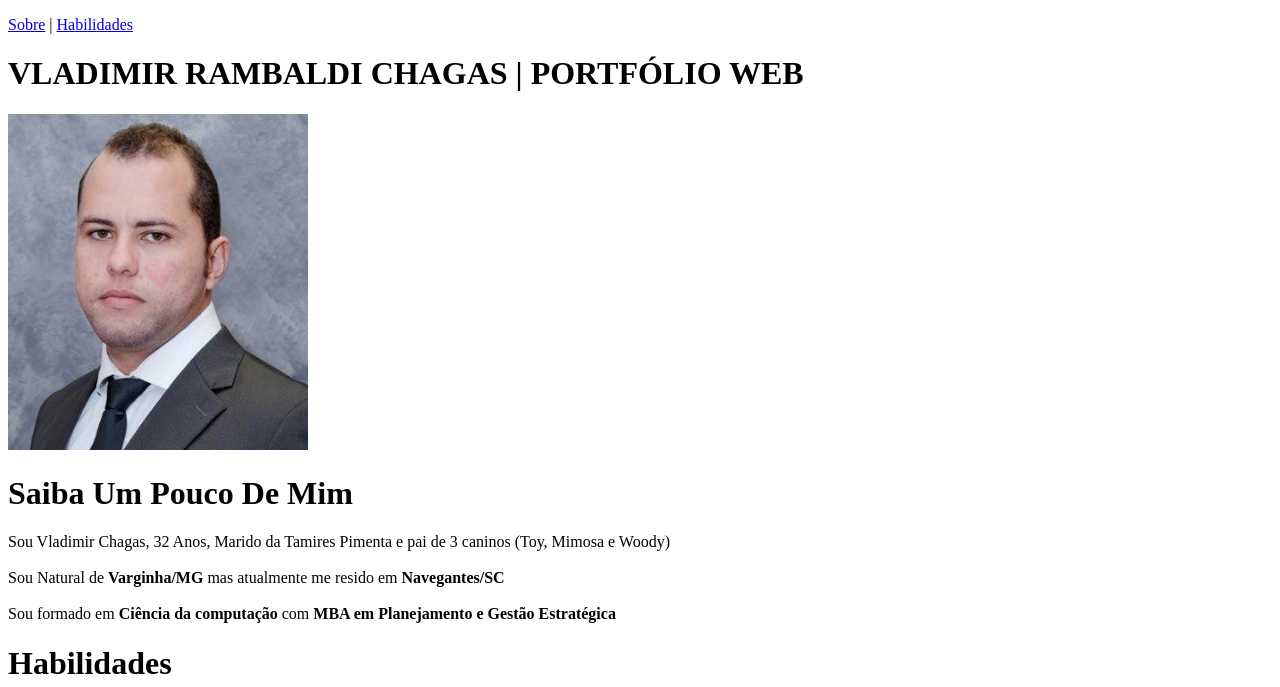
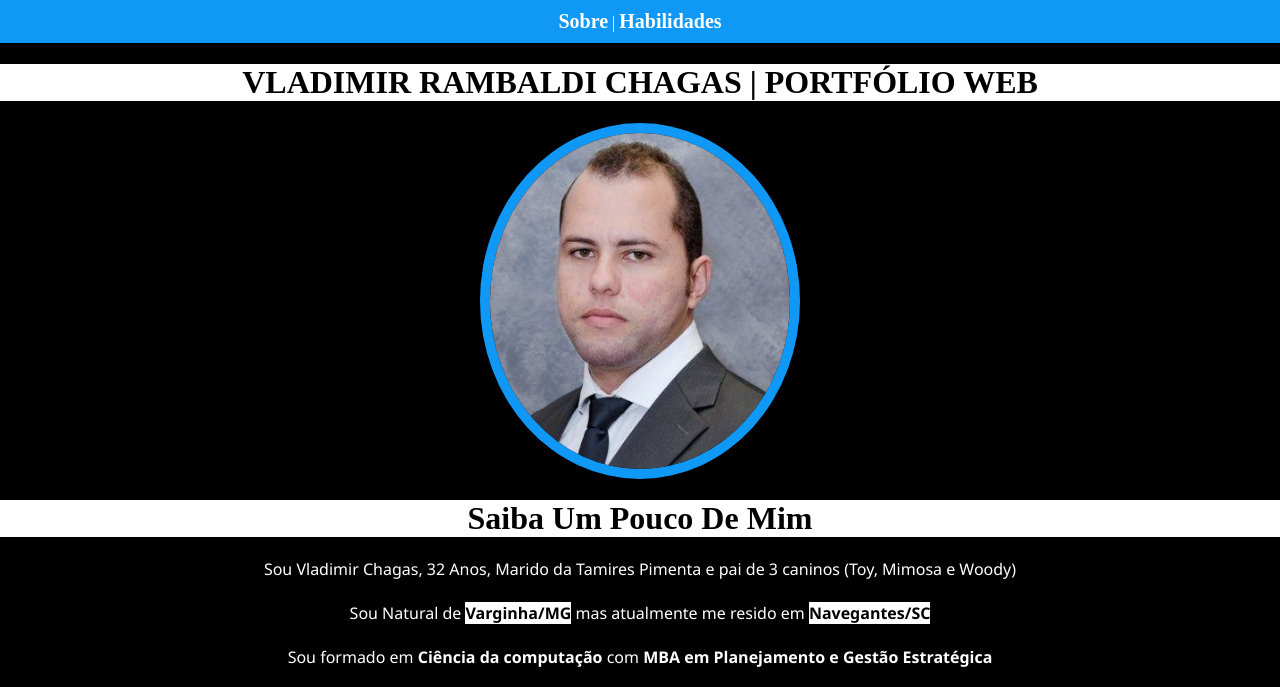
Before and after one commit to vladimirrchagas/vladimirrchagas.github.io, a plain HTML site: page index.html in a window 1280 px wide. Shown: the top 687 px of the page. Drawn offline with Linux system fonts and the light colour scheme.

Commit message:
alterando novamente css

```diff
--- a/style.css
+++ b/style.css
@@ -1,51 +1,57 @@
-<!DOCTYPE html>
-<html lang="pt-br">
-<head>
-    <meta charset="UTF-8">
-    <title>Portfólio Vladimir Chagas</title>
-    <link rel="stylesheet" type="text/css" href="./style.css">
-</head>
-<body>
-    <p class="link">
-        <a href="#foto">Sobre</a>
-        |
-        <a href="#habilidades">Habilidades</a>
-    </p>
+body {
+    background-color: black;
+    margin: 0;
+}
 
-    <h1 id="foto">VLADIMIR RAMBALDI CHAGAS | PORTFÓLIO WEB</h1>
+.link {
+    background-color: #1098F7;
+    color: white;
+    padding: 10px 20px;
+    text-align: center;
+    margin-bottom: 0px;
+    margin-top: 0px;
+}
 
-    <img src="images/vladimir.png" alt="Vladimir Rambaldi Chagas - Close Oficial" Width="300">
+a{
+    text-decoration: none;
+    color: white;
+    font-size: 20px;
+    font-weight: 800;
+}
 
-    <h1>Saiba Um Pouco De Mim</h1>
+h1 {
+    text-align: center;
+    background-color: white;
+}
 
-    <p class="texto-principal">
-        Sou Vladimir Chagas, 32 Anos, Marido da Tamires Pimenta e pai de 3 caninos (Toy, Mimosa e Woody)
-        <br><br>
-        Sou Natural de <strong class="destaque">Varginha/MG</strong> mas atualmente me resido em <strong class="destaque">Navegantes/SC</strong>
-        <br><br>
-        Sou formado em <strong>Ciência da computação</strong> com <strong>MBA em Planejamento e Gestão Estratégica</strong>
-    </p>
+img{
+    display: block;
+    border-radius: 50%;
+    margin-left: auto;
+    margin-right: auto;
+    border: 10px solid #1098F7;
+}
 
-    <h1 id="habilidades">Habilidades</h1>
+.texto-principal{
+    font-family: 'Segoe UI', Tahoma, Geneva, Verdana, sans-serif;
+    text-align: center;
+    color: white;
+}
 
-    <ul class="habilidades">
-        <li class="habilidades-principais"><strong>Excel Avançado</strong></li>
-        <li class="habilidades-principais"><strong>VBA</strong></li>
-        <li>Power BI</li>
-        <li>Scrum</li>
-        <li>Gestão de Pessoas</li>
-        <li>Desenvolvimento de processos/procedimentos</li>
-        <li>MASP</li>
-        <li>Yellow Belt/Six Sigma</li>
-    </ul><br>
+.habilidades{
+    color: white;
+}
 
-    <em class="ps">**Apresento <strong>background em TI</strong> por conta de minha formação mas minhas habilidades estão mais atreladas à Engenharia e Gestão pois fiquei 7 anos longe de TI, estando somente em Engenharia</em> <br>
+.habilidades-principais{
+    font-size: 25px;
+}
 
-    <h1>Quer saber mais sobre mim, acesse meu LinkedIn: </h1>
+.ps{
+    font-size: 13px;
+    color: white;
+}
 
-    <p class="link" >
-        <a href="https://www.linkedin.com/in/vladimir-rambaldi-chagas/" target="_blank">LinkedIn Vladimir Chagas</a>
-    </p>
-
-</body>
-</html>
+.destaque{
+    background-color: white;
+    color: black;
+}
```
